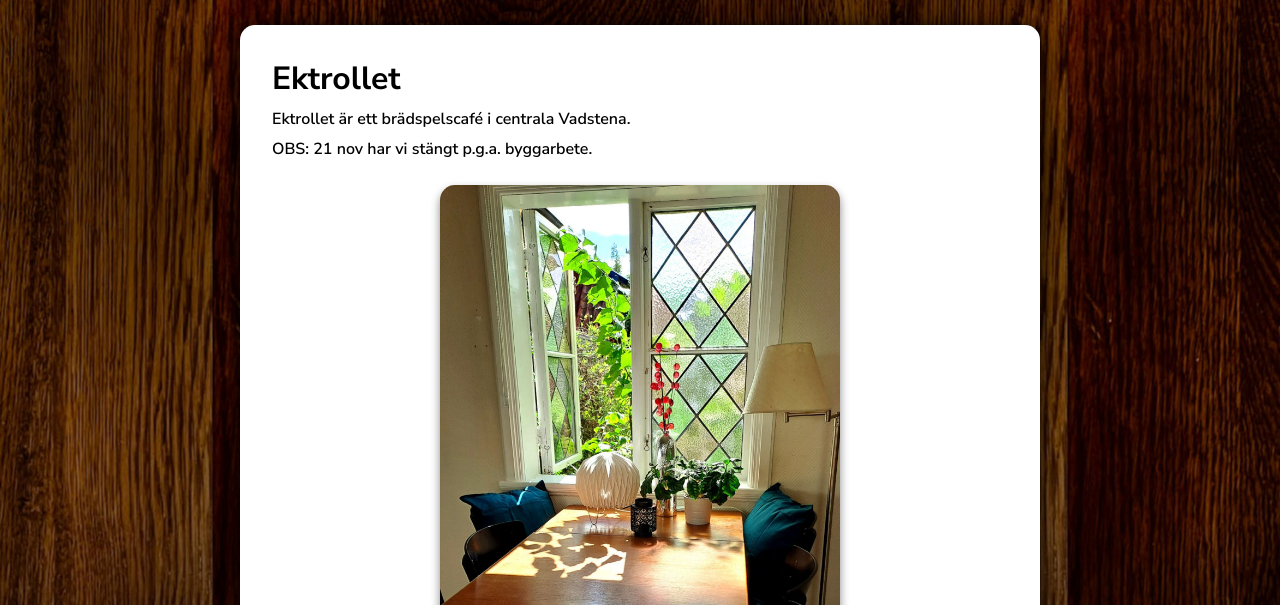
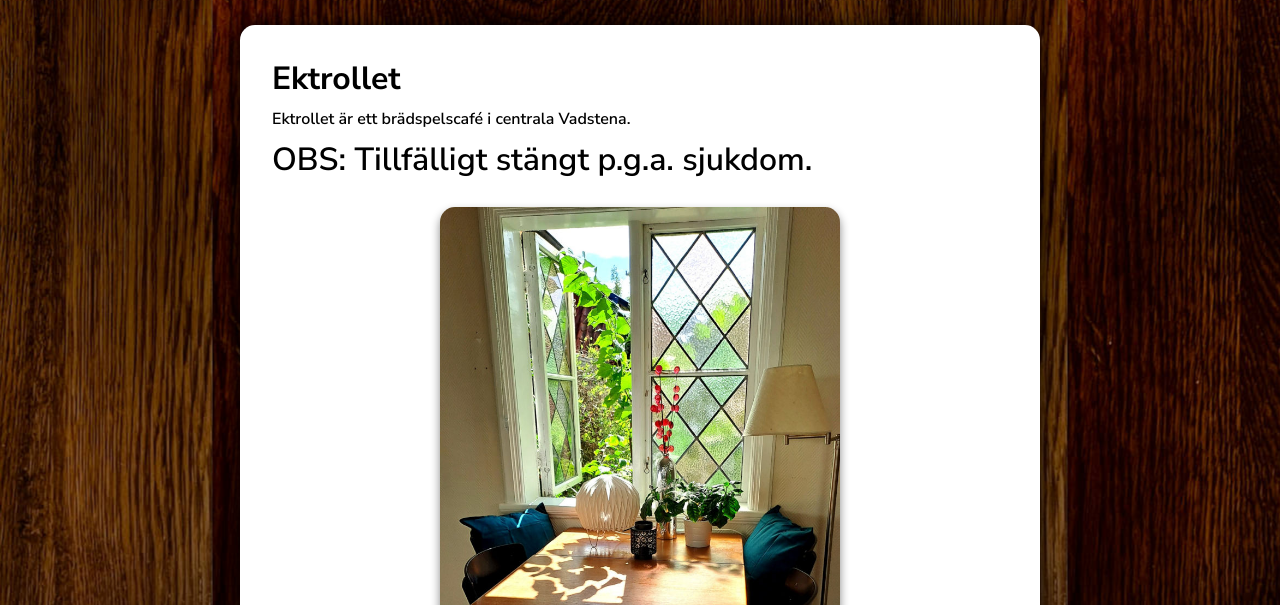
Before and after one commit to saikyun/ektrollet, a plain HTML site: page public/index.html in a window 1280 px wide. Shown: the part 195-800 px from the top of the page. Drawn offline with Linux system fonts and the light colour scheme.

Commit message:
tillfälligt stängt pga sjukdom

```diff
--- a/public/index.html
+++ b/public/index.html
@@ -219,8 +219,8 @@
                 Ektrollet är ett brädspelscafé i centrala Vadstena.
             </p>
 
-            <p class="margin-bottom-8 margin-top-8">
-                OBS: 21 nov har vi stängt p.g.a. byggarbete.
+            <p class="margin-bottom-8 margin-top-8 font-size-32">
+                OBS: Tillfälligt stängt p.g.a. sjukdom.
             </p>
 
             <div class="margin-top-24 margin-bottom-64">
@@ -384,8 +384,8 @@
 
                 <h2 id="oppettider" class="font-weight-700 font-size-24 margin-top-64 margin-bottom-8">Öppettider</h2>
 
-                <p class="margin-bottom-8">
-                    OBS: 21 nov har vi stängt p.g.a. byggarbete.
+                <p class="margin-bottom-8 font-size-32">
+                    OBS: Tillfälligt stängt p.g.a. sjukdom.
                 </p>
 
                 <div class="row width-100p space-between max-width-300">
```
